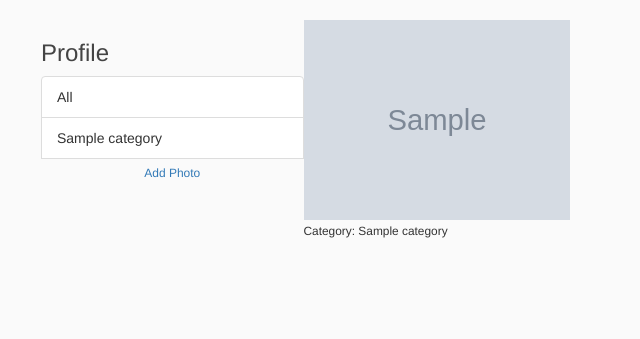
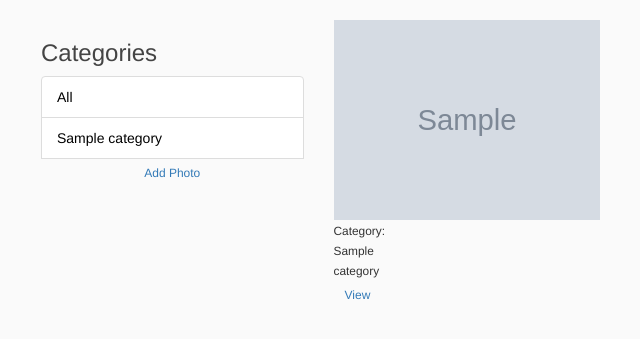
Before and after one commit to AlexWanyoike/Djangoweekone, a Django app: page / in a window 1280 px wide. Shown: the part 102-441 px from the top of the page, without its empty margins (29-669 px from the left). Run offline with Django 3.2, Linux system fonts and the light colour scheme; tables that the repository leaves empty hold one stand-in row (values such as "Sample post"); grey boxes marked "Sample" are stand-in pictures; some libraries are stand-ins or nearby versions.

Commit message:
Photo Views Page Styled

```diff
--- a/base/templates/base/base.html
+++ b/base/templates/base/base.html
@@ -20,13 +20,19 @@
         <div class="col-3 col-sm-3">
           <div class="card">
             <div class="card-header">
-              <h3>Profile</h3>
+              <h3>Categories</h3>
             </div>
 
             <ul class="list-group list-group-flush">
-              <li class="list-group-item">All</li>
+              <li class="list-group-item">
+                <a href="{% url 'base' %}">All</a>
+              </li>
               {% for category in categories %}
-              <li class="list-group-item">{{category.name}}</li>
+              <li class="list-group-item">
+                <a href="{% url 'base' %}?category={{category.name}}">
+                  {{category.name}}
+                </a>
+              </li>
               {% endfor %}
 
               <a
@@ -40,7 +46,7 @@
         <div class="col-9 col-sm-3">
           <div class="row">
             {% for photo in photo %}
-            <div class="row">
+            <div class="col-md-4">
               <!-- displaying News articles -->
               <div class="card my-2">
                 <img
@@ -48,9 +54,14 @@
                   src="{{photo.image.url}}"
                   alt="Card image cap"
                 />
-              </div>
-              <div class="card-body">
-                <small>Category: {{ photo.category.name }}</small>
+                <div class="card-body">
+                  <small>Category: {{ photo.category.name }}</small>
+                </div>
+                <a
+                  href="{% url 'viewphoto' photo.id %}"
+                  class="btn btn-outline-dark btn-sm m-1"
+                  >View</a
+                >
               </div>
             </div>
             {% empty %}
--- a/base/urls.py
+++ b/base/urls.py
@@ -8,7 +8,7 @@ from . import views
 
 urlpatterns = [
     path('', views.base, name='base'),
-    path('viewphoto/', views.viewphoto, name='viewphoto'),
+    path('viewphoto/<str:pk>/', views.viewphoto, name='viewphoto'),
     path('create/', views.create, name='create'),
 ]
 
--- a/profile_user/settings.py
+++ b/profile_user/settings.py
@@ -41,7 +41,8 @@ INSTALLED_APPS = [
     'django.contrib.staticfiles',
 
     'base',
-    'bootstrap3'
+    'bootstrap3',
+
 ]
 
 MIDDLEWARE = [
```
Also changed, not shown: base/templates/base/photo.html (+19 -5 lines).
